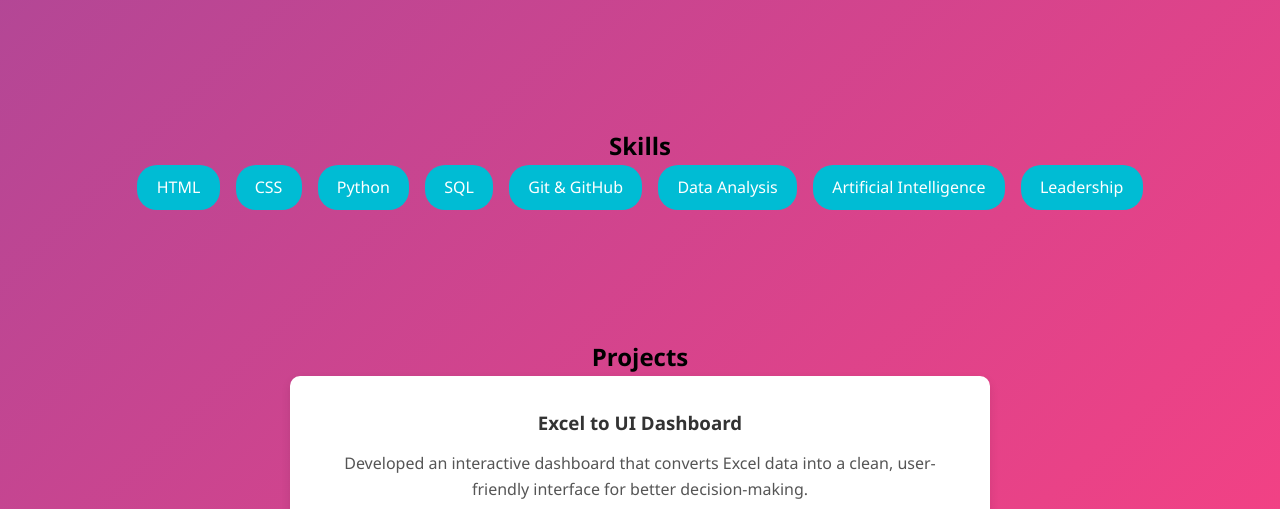
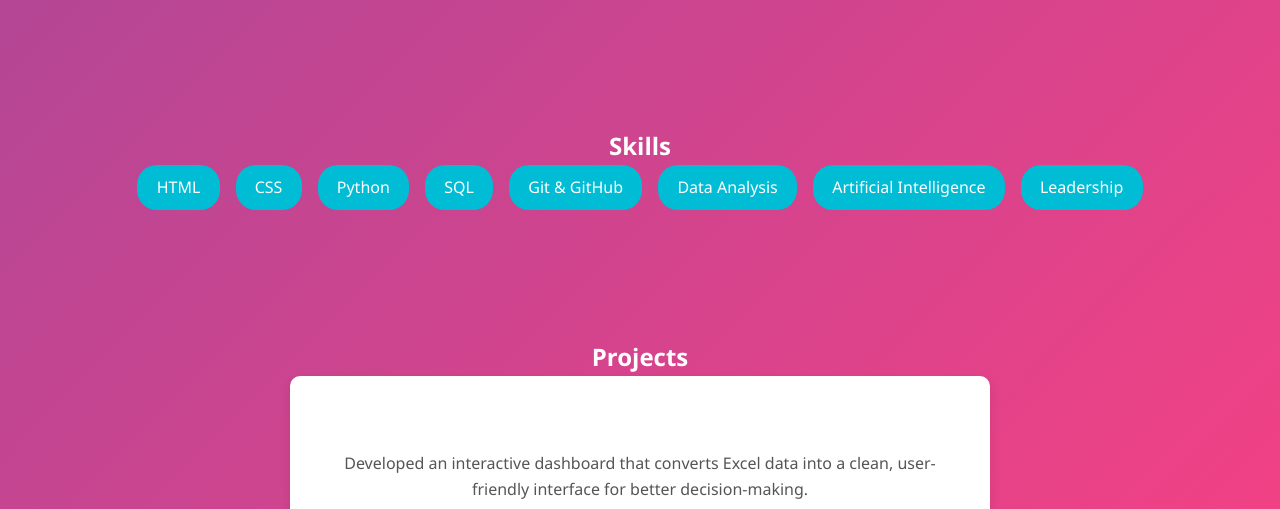
Before and after one commit to Pavithra0508/PORTFOLIO, a plain HTML site: page index.html in a window 1280 px wide. Shown: the part 820-1329 px from the top of the page. Drawn offline with Linux system fonts and the light colour scheme.

Commit message:
Change heading colors to white and update project text
Updated heading colors to white and adjusted project section text color.

```diff
--- a/style.css
+++ b/style.css
@@ -79,6 +79,13 @@ a {
 }
 
 /* =====================
+   HEADINGS - ALL WHITE
+===================== */
+h1, h2, h3, h4, h5, h6 {
+  color: var(--text-light);
+}
+
+/* =====================
    HERO SECTION
 ===================== */
 header {
@@ -104,11 +111,6 @@ header p {
 section {
   padding: 4rem 2rem;
   text-align: center;  /* 🔥 Force center */
-}
-
-section h2,
-section p {
-  text-align: center;  /* 🔥 Double safety */
 }
 
 section p {
@@ -168,7 +170,7 @@ section p {
 }
 
 .project h3 {
-  color: var(--text-dark);
+  color: var(--text-light); /* Updated to white */
 }
 
 .project p {
```
